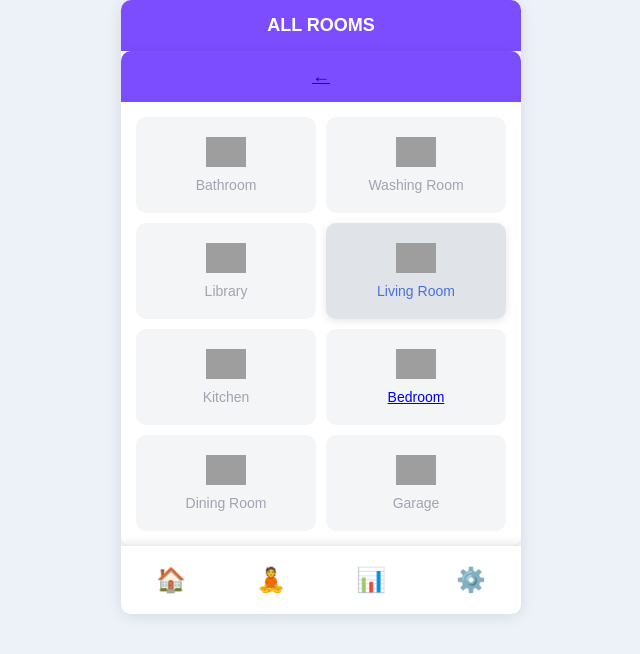
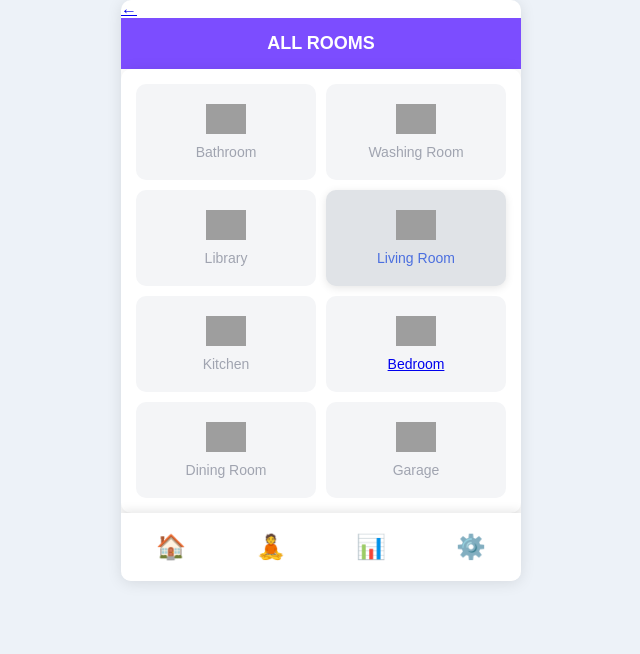
Before and after one commit to tatarr888/lightmind.github.io, a plain HTML site: page allroom.html in a window 1280 px wide. Shown: the whole page, without its empty margins (319-959 px from the left). Drawn offline with Linux system fonts and the light colour scheme; grey boxes are pictures that could not be loaded.

Commit message:
update allroom

```diff
--- a/allroom.html
+++ b/allroom.html
@@ -78,15 +78,10 @@
 <body>
 
   <div class="container">
+    <span class="back-btn"><a href="./index.html" >←</a></span>
+
     <div id="allroom" class="header">ALL ROOMS</div>
     <div class="container">
-      <div class="header">
-
-          <a href="./index.html" >
-              <span class="back-btn">←</span>
-          </a>
-      </div>
-
     <div class="grid">
       <div class="room" onclick="selectRoom(this)">
         <img src="https://img.icons8.com/ios/50/000000/bath.png" alt="Bathroom Icon">
```
Also changed, not shown: bedroom.html (+1 -1 lines).
